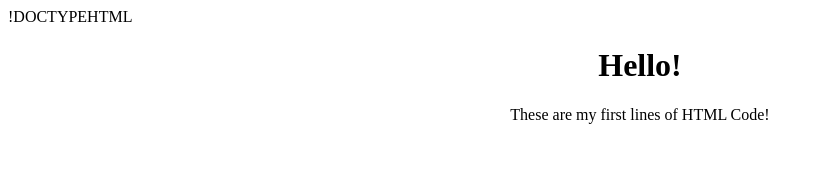
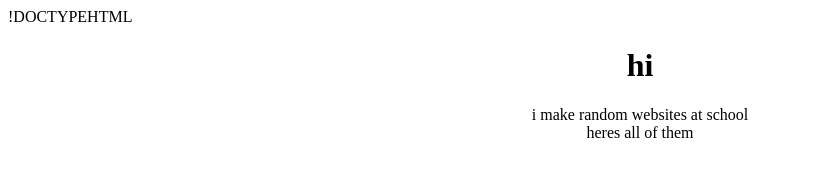
Before and after one commit to yeetusmagnificus/homepage, a plain HTML site: page index.html in a window 1280 px wide. Shown: the whole page, without its empty margins (0-822 px from the left). Drawn offline with Linux system fonts and the light colour scheme.

Commit message:
commit so that i can  use github.dev

```diff
--- a/index.html
+++ b/index.html
@@ -1,13 +1,14 @@
 !DOCTYPEHTML
 <head>
   <link rel="stylesheet" href="style.css">
-  <link rel="preconnect" href="https://fonts.googleapis.com">
+<link rel="preconnect" href="https://fonts.googleapis.com">
 <link rel="preconnect" href="https://fonts.gstatic.com" crossorigin>
-<link href="https://fonts.googleapis.com/css2?family=Poppins:ital,wght@0,100;0,200;0,300;0,400;0,500;0,600;0,700;0,800;0,900;1,100;1,200;1,300;1,400;1,500;1,600;1,700;1,800;1,900&display=swap" rel="stylesheet">
+<link href="https://fonts.googleapis.com/css2?family=Poppins&display=swap" rel="stylesheet">
 </head>
 <html>
 <body>
-  <center><h1>Hello!</h1></center>
-  <center>These are my first lines of HTML Code!</center>
+  <center><h1>hi</h1></center>
+  <center>i make random websites at school</center>
+  <center>heres all of them</center>
 </body>
 </html>
```
